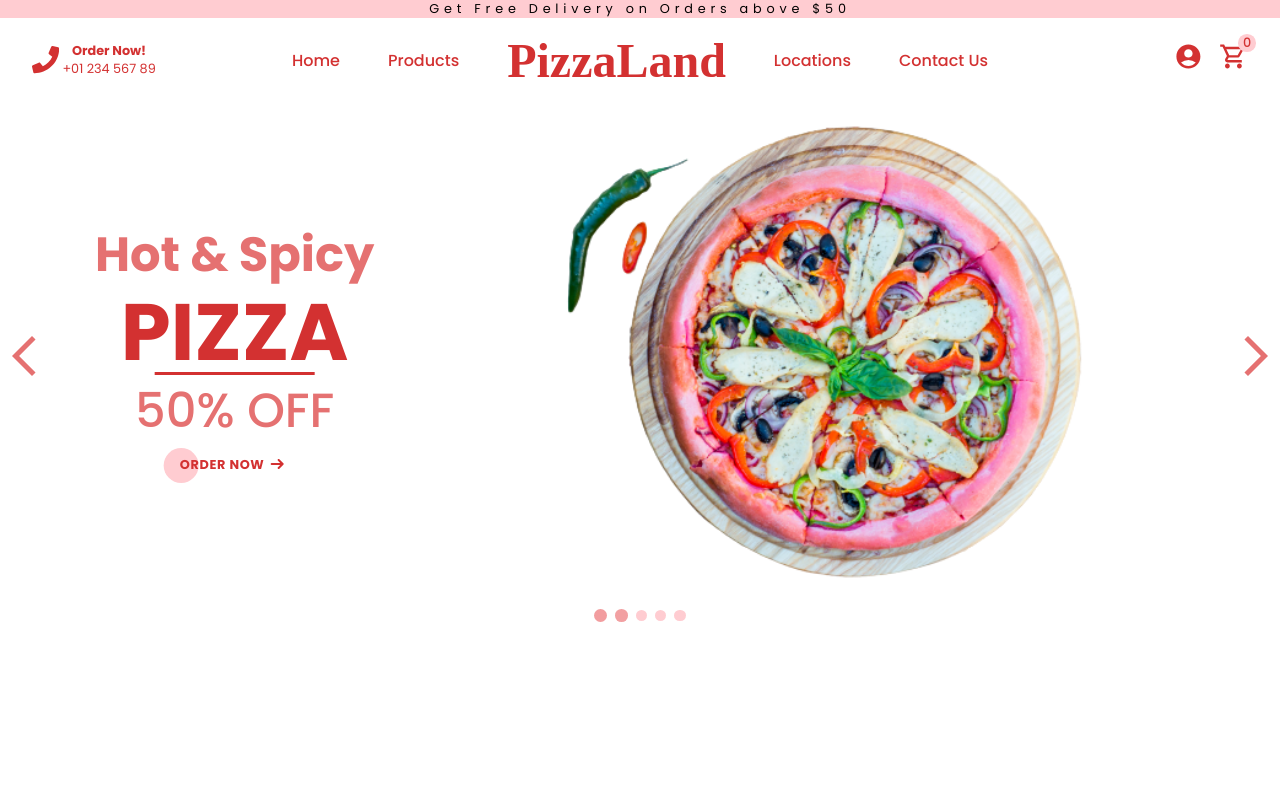
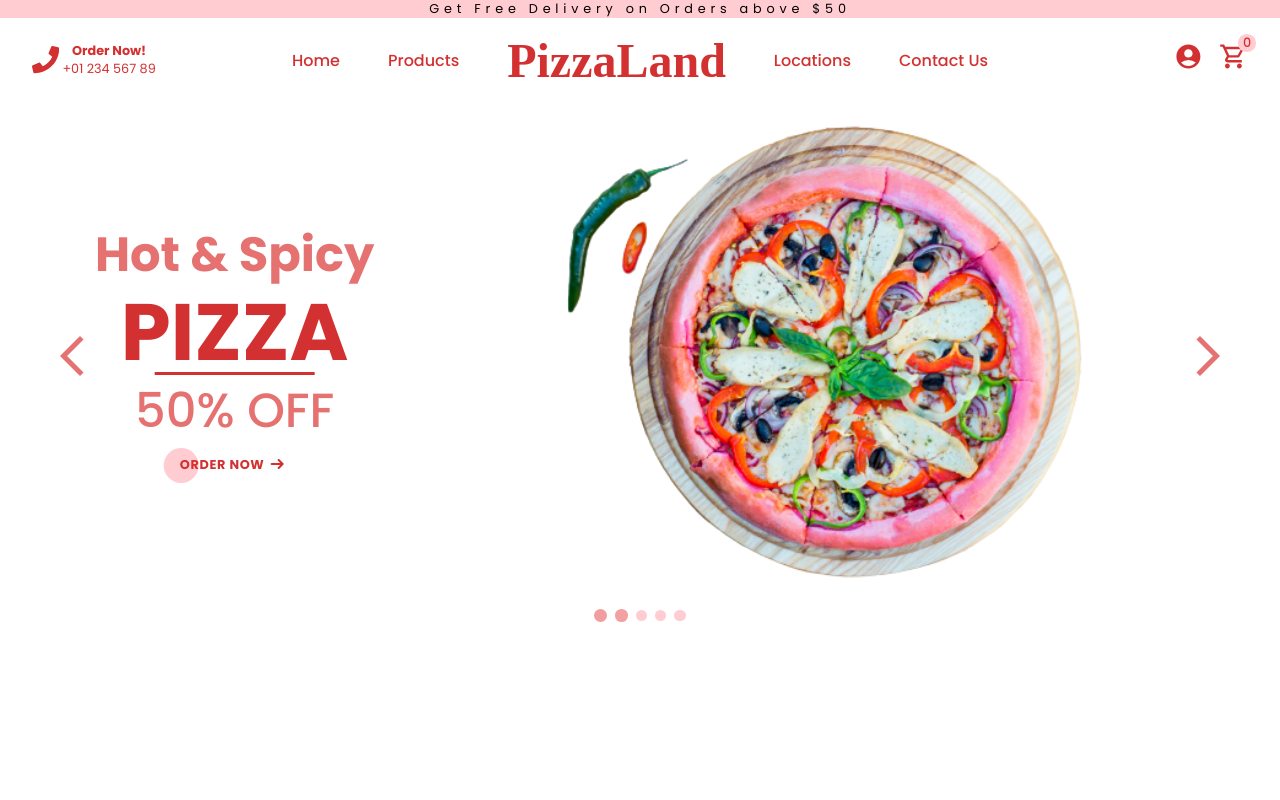
Before and after one commit to zeetaen1989/pizza-delivery, a Next.js app: page / in a window 1280 px wide. Shown: the top 800 px of the page. Built offline with nearby package versions, Linux system fonts and the light colour scheme; no server answers; the database is empty; a web font is replaced by a local one.

Commit message:
feat: arrows mixin modified

```diff
--- a/styles/abstracts/_mixins.scss
+++ b/styles/abstracts/_mixins.scss
@@ -18,9 +18,7 @@
 
 // Arrow Style
 @mixin arrow {
-  height: 3rem;
-  width: 3rem;
-  cursor: pointer;
+  width: 6rem;
   margin: auto;
   display: flex;
   justify-content: center;
@@ -30,11 +28,8 @@
   bottom: 0;
   transition: t.$transition-ease;
   color: c.$primary-clr-2;
-  z-index: 2;
-
-  &:hover {
-    color: c.$primary-clr-1;
-  }
+  z-index: 1;
+  background-color: c.$primary-clr;
 }
 
 // Order Now Button Style
```
